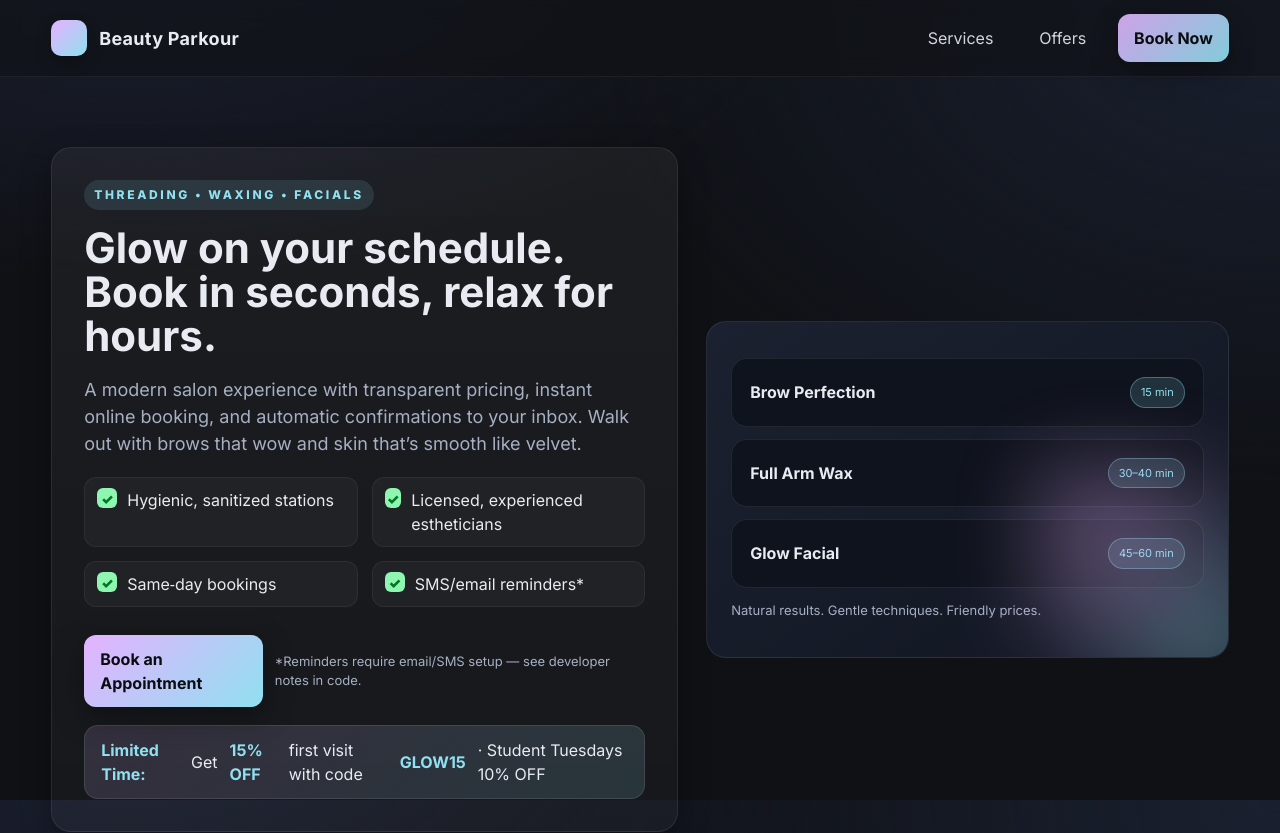
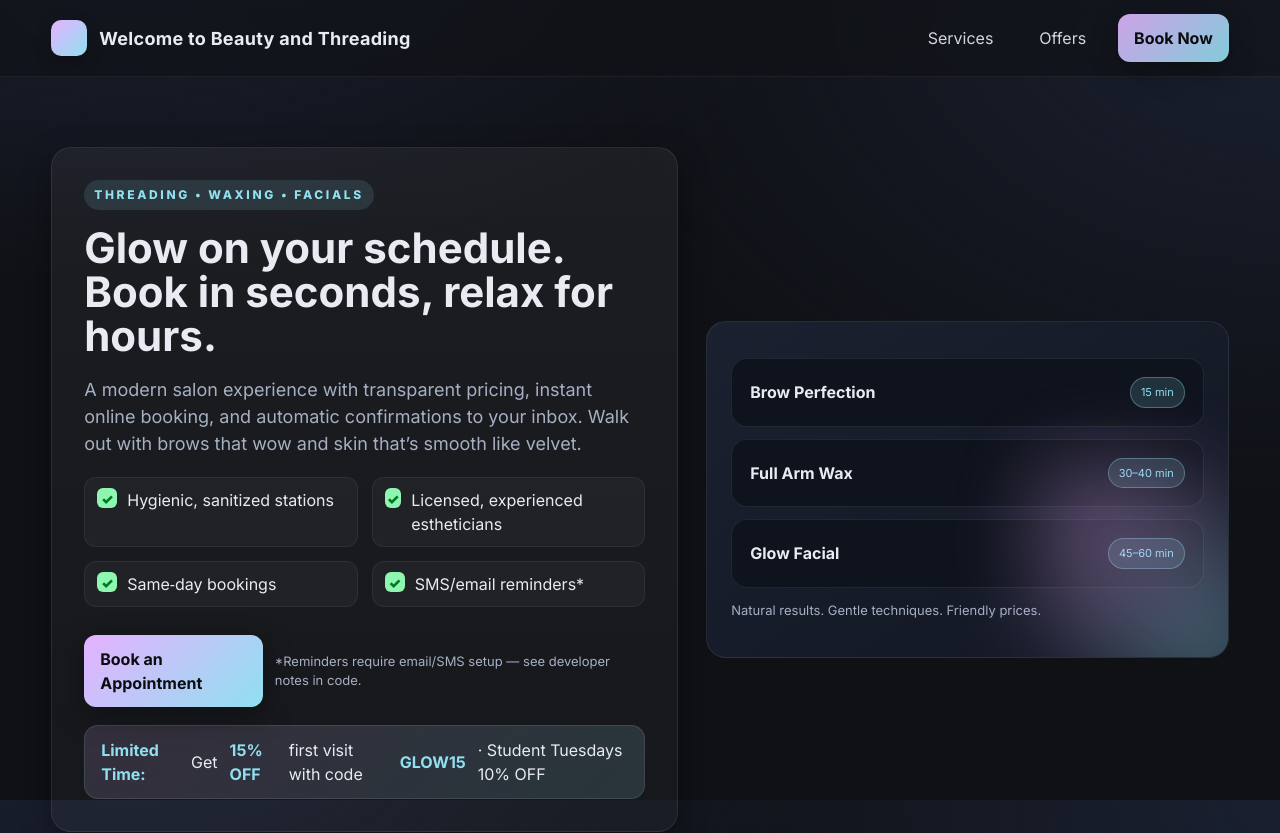
Before and after one commit to supreti1/salon, a plain HTML site: page index.html in a window 1280 px wide. Shown: the top 833 px of the page. Drawn offline with Linux system fonts and the light colour scheme.

Commit message:
Index.html

```diff
--- a/index.html
+++ b/index.html
@@ -119,7 +119,7 @@
     <div class="container topbar">
       <a href="#top" class="brand" aria-label="Homepage">
         <div class="logo" aria-hidden="true"></div>
-        <h1>Beauty Parkour</h1>
+        <h1>Welcome to Beauty and Threading</h1>
       </a>
       <nav aria-label="Primary">
         <ul>
```
